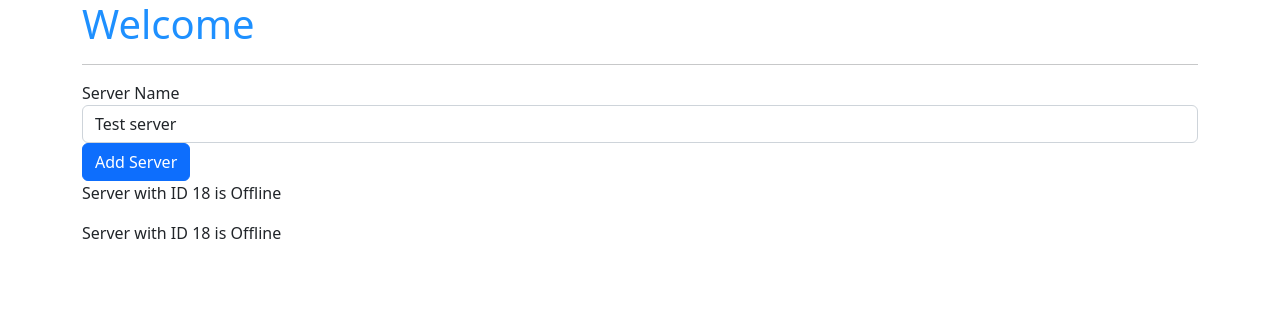
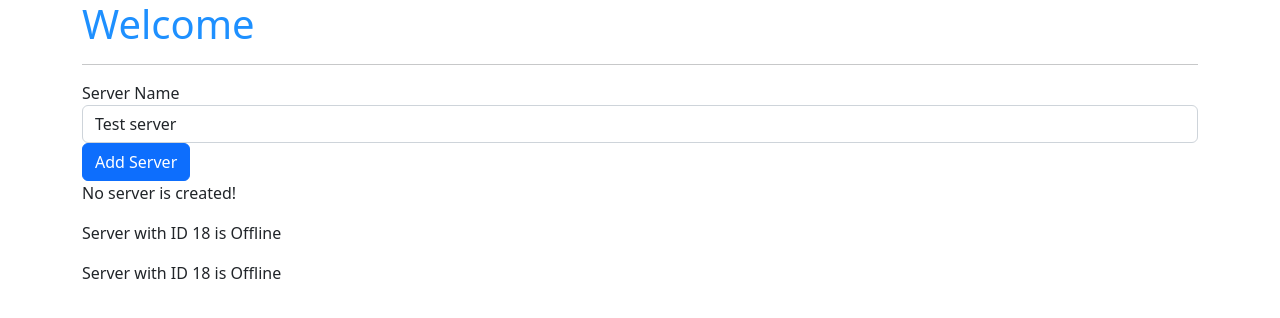
Before and after one commit to rahulraji18/Angular, an Angular app: page / in a window 1280 px wide. Shown: the top 318 px of the page. Built offline with nearby package versions, Linux system fonts and the light colour scheme.

Commit message:
ngIf with else condition

```diff
--- a/src/app/servers/servers.component.html
+++ b/src/app/servers/servers.component.html
@@ -11,6 +11,9 @@
 </button>
 <!-- <p>{{ serverCreationStatus }}</p> -->
 <!-- <p [innerText]="!allowNewServer"></p> -->
-<p *ngIf="serverStatus">Server created, server name is {{ serverName }}</p>
+<p *ngIf="serverStatus; else noServer">Server created, server name is {{ serverName }}</p>
+<ng-template #noServer>
+  <p>No server is created!</p>
+</ng-template>
 <app-server></app-server>
 <app-server></app-server>
```
